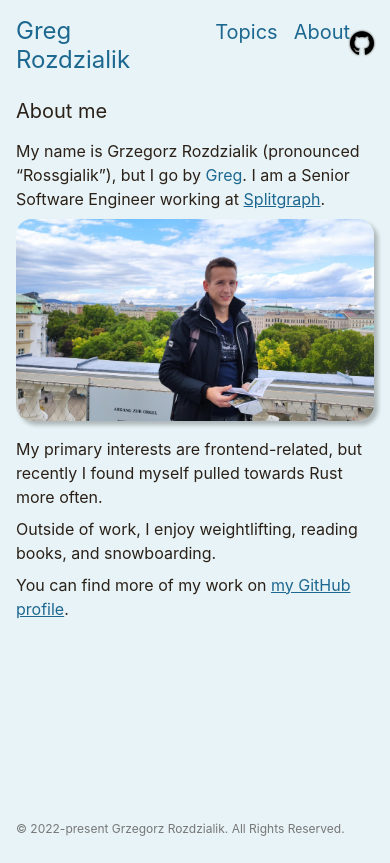
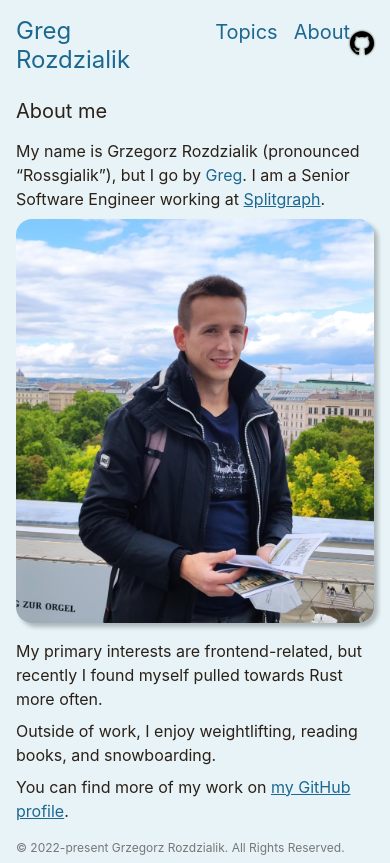
Before and after one commit to Gelio/blog, a Next.js app: page /about in a window 390 px wide. Built offline with nearby package versions, Linux system fonts and the light colour scheme.

Commit message:
feat(about-page): crop the hero image on both desktop and mobile
Show a cropped portrait image on desktop and mobile. Focuses on me
rather than the background.

```diff
--- a/components/AboutPage/AboutPage.tsx
+++ b/components/AboutPage/AboutPage.tsx
@@ -5,7 +5,7 @@ import {
   responsiveContainer,
   responsiveContainerInlinePadding,
 } from "../../styles/layout";
-import { rem, spacing } from "../../styles/theme";
+import { containerWidth, rem, spacing } from "../../styles/theme";
 import { headingStyle } from "../../styles/typography";
 import {
   StyledArticleParagraph,
@@ -30,9 +30,8 @@ export const AboutPage = () => {
         </StyledAboutParagraph>
 
         <StyledHeroImageContainer>
-          {/* TODO: clip the image on both mobile and desktop */}
           {/* TODO: change the layout on desktop */}
-          <Image
+          <StyledHeroImage
             src="/images/me.jpg"
             alt="A picture of me in Vienna"
             width={4000}
@@ -79,6 +78,30 @@ const StyledAboutParagraph = styled(StyledArticleParagraph)({
   marginBlockEnd: rem(spacing(1)),
 });
 
+const mediaQueries = {
+  portraitPhotoMobile: "@media (max-width: 500px)",
+  desktop: `@media (min-width: ${containerWidth})`,
+};
+
+const portraitPhotoStyles = {
+  container: {
+    "> span": {
+      // NOTE: need to override the style applied directly to the element using
+      // the `style` attribute
+      overflow: "visible !important",
+    },
+
+    "::after": {
+      display: "block",
+      content: "''",
+      paddingBlockStart: "56.5%",
+    },
+  },
+  image: {
+    transform: `scale(2.15) translate(-5%, 21%)`,
+  },
+};
+
 // NOTE: next/image is comprised of many elements but only the innermost `img`
 // can be styled. This results in clipped box-shadow of the image. Thus, those
 // properties must be applied through a container.
@@ -87,4 +110,14 @@ const StyledHeroImageContainer = styled("div")({
   boxShadow: `${rem(4)} ${rem(4)} ${rem(4)} rgba(0, 0, 0, 0.25)`,
   overflow: "hidden",
   marginBlockEnd: rem(spacing(2)),
+
+  [mediaQueries.portraitPhotoMobile]: portraitPhotoStyles.container,
+  [mediaQueries.desktop]: portraitPhotoStyles.container,
 });
+
+const StyledHeroImage = styled(Image)({
+  transform: `scale(1.15) translate(-5%, -5%)`,
+
+  [mediaQueries.portraitPhotoMobile]: portraitPhotoStyles.image,
+  [mediaQueries.desktop]: portraitPhotoStyles.image,
+});
```
